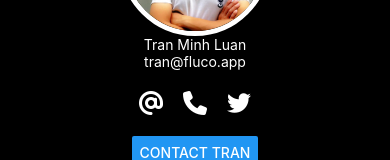
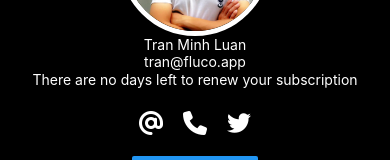
Before and after one commit to tranml/my-profile, a React Native app: screen / in a window 390 px wide. Shown: the part 258-418 px from the top of the page. Built offline with nearby package versions, Linux system fonts and the light colour scheme.

Commit message:
conditional rendering: fallback with OR operator

```diff
--- a/App.tsx
+++ b/App.tsx
@@ -38,7 +38,14 @@ export default function App() {
 
   if (isLoading) {
     return (
-      <View style={{ flex: 1, justifyContent: "center", alignItems: "center", backgroundColor: "#000000" }}>
+      <View
+        style={{
+          flex: 1,
+          justifyContent: "center",
+          alignItems: "center",
+          backgroundColor: "#000000",
+        }}
+      >
         <ActivityIndicator size="large" color="#ffffff" />
       </View>
     );
@@ -69,11 +76,10 @@ export default function App() {
             <Text style={styles.text}>{getUserInfo().name}</Text>
             <Text style={styles.text}>{getUserInfo().email}</Text>
 
-            {!!remainingActiveDays && (
-              <Text style={styles.text}>
-                {remainingActiveDays} days remaining
-              </Text>
-            )}
+            <Text style={{ color: "white", marginHorizontal: 20, lineHeight: 20 }}>
+              There are {remainingActiveDays || "no"} days left to renew your
+              subscription
+            </Text>
 
             {renderContactIcons()}
 
```
